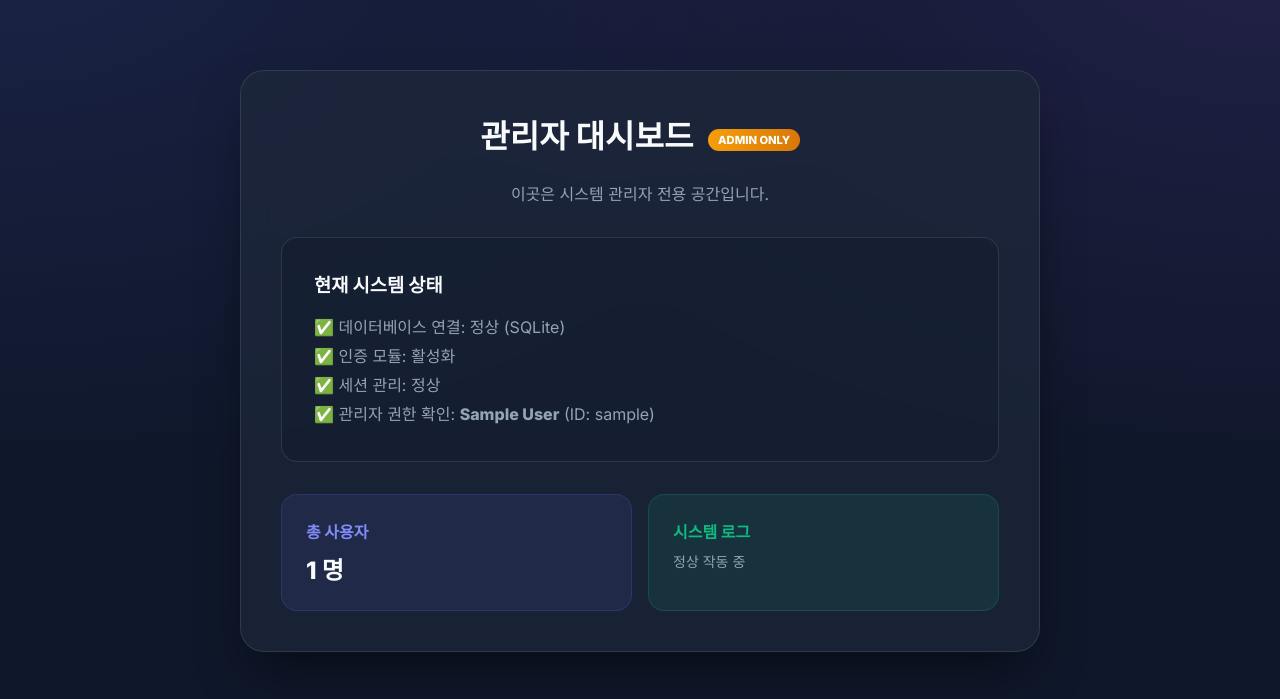
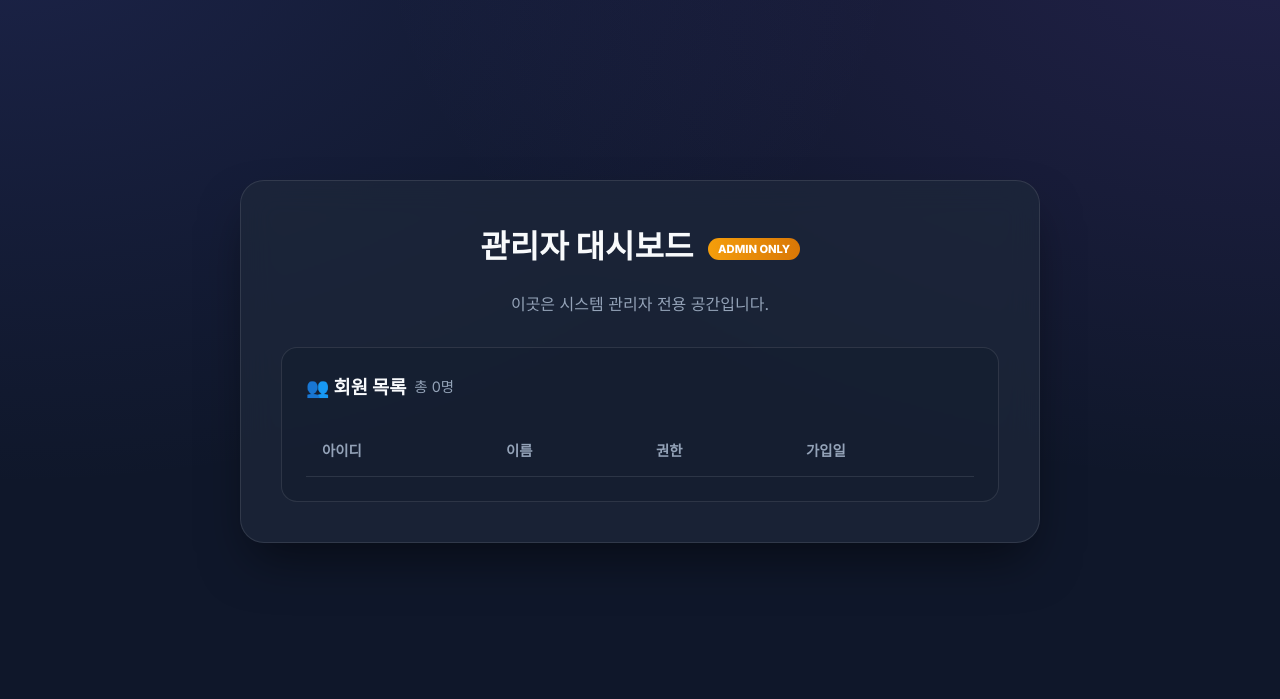
Before and after one commit to cjmin2008-hash/hyyum, a Flask app: page /admin in a window 1280 px wide. Shown: the part 78-777 px from the top of the page. Run offline with Flask 3, Linux system fonts and the light colour scheme; the visitor is signed in with stand-in values (Sample User, id 1); lists and menus that the app fills with data are empty.

Commit message:
Admin: replace system stats with user list in dashboard

```diff
--- a/main.py
+++ b/main.py
@@ -1,7 +1,7 @@
 from flask import Blueprint, render_template, url_for, flash, redirect, request, abort
 from flask_login import current_user, login_required
 from werkzeug.security import generate_password_hash
-from models import Post
+from models import Post, User
 from firebase_config import get_db, firestore_module
 from datetime import datetime
 
@@ -46,7 +46,24 @@ def index():
 def admin_dashboard():
     if not current_user.is_admin:
         abort(403)
-    return render_template('admin.html')
+
+    db_fs = get_db()
+    users = []
+    if db_fs:
+        try:
+            users_ref = db_fs.collection('users')
+            # 가입일순 정렬 (created_at 필드가 없는 경우를 대비해 예외 처리 포함)
+            query = users_ref.order_by('created_at', direction=firestore_module.Query.DESCENDING).stream()
+            users = [User.from_dict(doc.to_dict(), doc.id) for doc in query]
+        except Exception as e:
+            print(f"Error fetching users for admin: {e}")
+            # 정렬 에러 발생 시(인덱스 미생성 등) 그냥 전체 가져오기 시도
+            try:
+                users = [User.from_dict(doc.to_dict(), doc.id) for doc in users_ref.stream()]
+            except:
+                users = []
+
+    return render_template('admin.html', users=users)
 
 @main.route('/board')
 def board():
--- a/templates/admin.html
+++ b/templates/admin.html
@@ -6,27 +6,42 @@
     <p style="color: var(--text-muted); margin-bottom: 2rem; text-align: center;">이곳은 시스템 관리자 전용 공간입니다.</p>
 
     <div
-        style="background: rgba(15, 23, 42, 0.3); border-radius: 1rem; padding: 2rem; border: 1px solid var(--glass-border);">
-        <h3 style="margin-bottom: 1rem;">현재 시스템 상태</h3>
-        <ul style="list-style: none; color: var(--text-muted); line-height: 1.8;">
-            <li>✅ 데이터베이스 연결: 정상 (SQLite)</li>
-            <li>✅ 인증 모듈: 활성화</li>
-            <li>✅ 세션 관리: 정상</li>
-            <li>✅ 관리자 권한 확인: <strong>{{ current_user.name }}</strong> (ID: {{ current_user.username }})</li>
-        </ul>
-    </div>
+        style="background: rgba(15, 23, 42, 0.3); border-radius: 1rem; padding: 1.5rem; border: 1px solid var(--glass-border); overflow-x: auto;">
+        <h3 style="margin-bottom: 1.5rem; display: flex; align-items: center; gap: 0.5rem;">
+            👥 회원 목록
+            <span style="font-size: 0.9rem; font-weight: normal; color: var(--text-muted);">총 {{ users|length }}명</span>
+        </h3>
 
-    <div style="margin-top: 2rem; display: grid; grid-template-columns: 1fr 1fr; gap: 1rem;">
-        <div
-            style="padding: 1.5rem; background: rgba(99, 102, 241, 0.1); border-radius: 1rem; border: 1px solid rgba(99, 102, 241, 0.2);">
-            <h4 style="color: #818cf8; margin-bottom: 0.5rem;">총 사용자</h4>
-            <span style="font-size: 1.5rem; font-weight: 800;">1 명</span>
-        </div>
-        <div
-            style="padding: 1.5rem; background: rgba(16, 185, 129, 0.1); border-radius: 1rem; border: 1px solid rgba(16, 185, 129, 0.2);">
-            <h4 style="color: #10b981; margin-bottom: 0.5rem;">시스템 로그</h4>
-            <span style="font-size: 0.875rem; color: var(--text-muted);">정상 작동 중</span>
-        </div>
+        <table style="width: 100%; border-collapse: collapse; text-align: left;">
+            <thead>
+                <tr style="border-bottom: 1px solid var(--glass-border); color: var(--text-muted); font-size: 0.9rem;">
+                    <th style="padding: 1rem;">아이디</th>
+                    <th style="padding: 1rem;">이름</th>
+                    <th style="padding: 1rem;">권한</th>
+                    <th style="padding: 1rem;">가입일</th>
+                </tr>
+            </thead>
+            <tbody>
+                {% for user in users %}
+                <tr style="border-bottom: 1px solid rgba(255, 255, 255, 0.05); transition: background 0.2s;"
+                    onmouseover="this.style.background='rgba(255, 255, 255, 0.03)'"
+                    onmouseout="this.style.background='transparent'">
+                    <td style="padding: 1rem; font-weight: 600;">{{ user.username }}</td>
+                    <td style="padding: 1rem;">{{ user.name }}</td>
+                    <td style="padding: 1rem;">
+                        {% if user.is_admin %}
+                        <span class="admin-badge" style="font-size: 0.7rem; padding: 0.1rem 0.5rem;">ADMIN</span>
+                        {% else %}
+                        <span style="font-size: 0.8rem; color: var(--text-muted);">USER</span>
+                        {% endif %}
+                    </td>
+                    <td style="padding: 1rem; font-size: 0.85rem; color: var(--text-muted);">
+                        {{ user.created_at.strftime('%Y-%m-%d %H:%M') if user.created_at else '-' }}
+                    </td>
+                </tr>
+                {% endfor %}
+            </tbody>
+        </table>
     </div>
 </div>
 {% endblock %}
```
